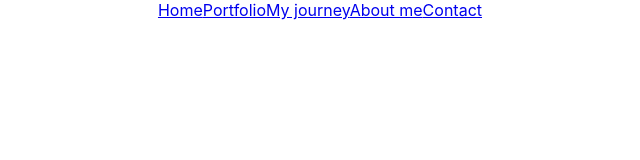
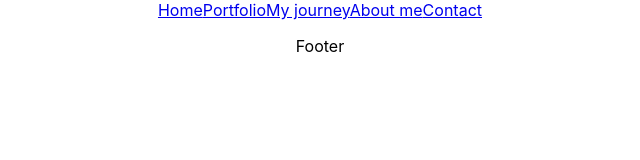
Before and after one commit to isti20/isti-react-app, a React (Create React App) app: page / in a window 1280 px wide. Shown: the top 160 px of the page, without its empty margins (320-960 px from the left). Built offline with nearby package versions, Linux system fonts and the light colour scheme.

Commit message:
Create Footer Component

```diff
--- a/src/App.js
+++ b/src/App.js
@@ -1,11 +1,13 @@
 import './App.css';
 import Navbar from './Components/Navbar';
+import Footer from './Components/Footer';
 
 
 function App() {
   return (
     <div className="App">
       <Navbar />
+      <Footer />
     </div>
   );
 }
--- /dev/null
+++ b/src/Components/Footer.jsx
@@ -0,0 +1,13 @@
+import React from 'react';
+
+class Footer extends React.Component {
+    render() {
+        return(
+            <div>
+                <p>Footer</p>
+            </div>
+        );
+    }
+}
+
+export default Footer;
```
